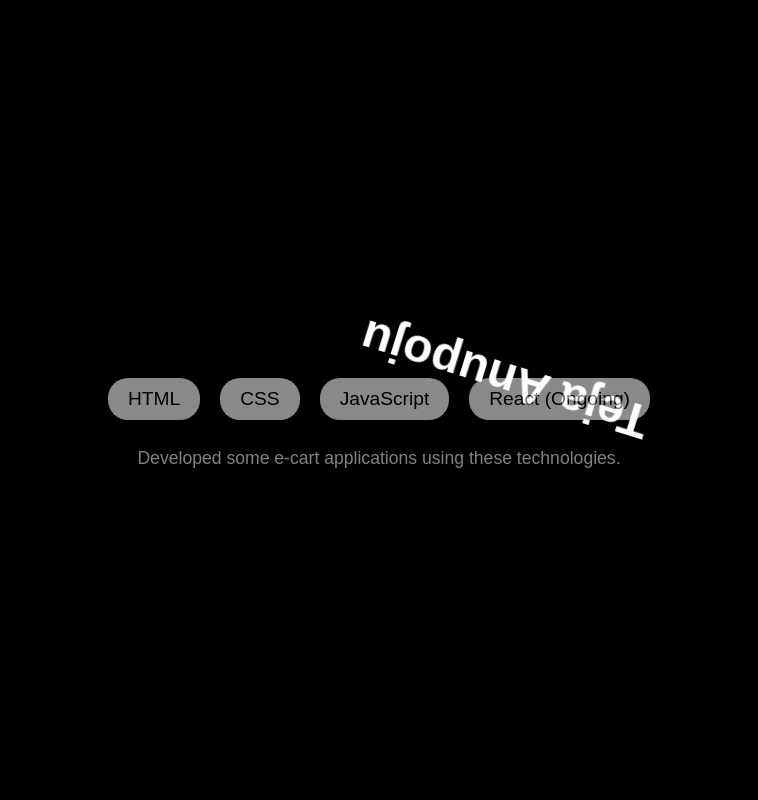
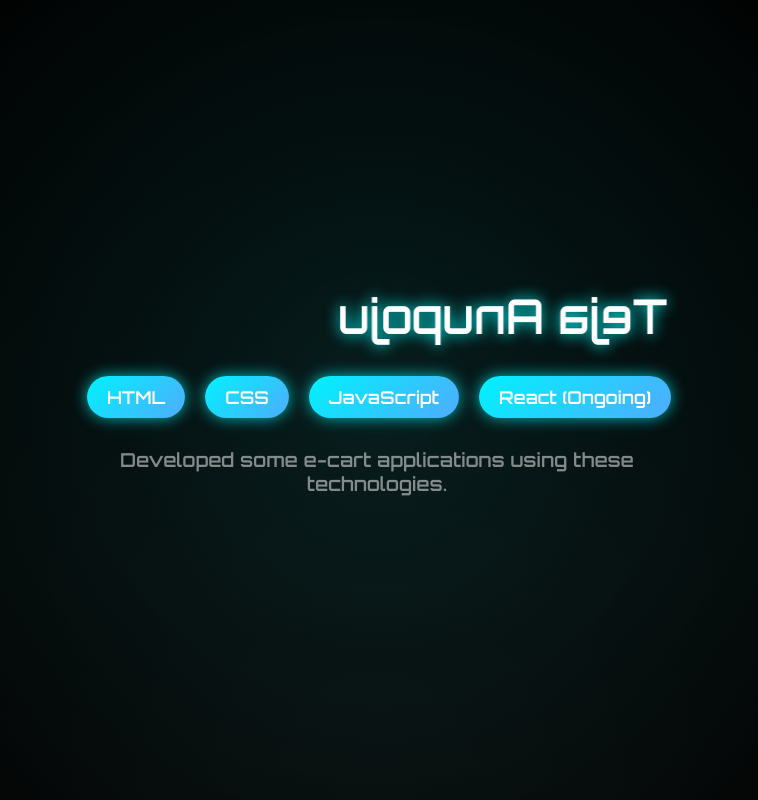
Before and after one commit to anupojuteja/anupojuteja.github.io, a plain HTML site: page index.html in a window 1280 px wide. Shown: the whole page, without its empty margins (261-1019 px from the left). Drawn offline with nearby package versions, Linux system fonts and the light colour scheme.

Commit message:
Update index.html

```diff
--- a/index.html
+++ b/index.html
@@ -2,76 +2,103 @@
 <html lang="en">
   <head>
     <meta charset="UTF-8" />
-    <title>Teja Anupoju - Portfolio</title>
+    <title>Teja Anupoju - Ultra Instinct Portfolio</title>
     <meta name="viewport" content="width=device-width, initial-scale=1.0" />
     <style>
+      @import url('https://fonts.googleapis.com/css2?family=Orbitron:wght@600&display=swap');
+
       body {
         margin: 0;
-        background: black;
+        background: radial-gradient(ellipse at bottom, #0d0d0d 0%, #000000 100%);
         color: white;
-        font-family: sans-serif;
+        font-family: 'Orbitron', sans-serif;
         display: flex;
         flex-direction: column;
         align-items: center;
         justify-content: center;
         min-height: 100vh;
-        overflow-x: hidden;
+        overflow: hidden;
+        position: relative;
       }
 
-      .skill {
-        background: white;
-        color: black;
-        padding: 10px 20px;
-        margin: 10px;
-        border-radius: 20px;
-        font-size: 1.2rem;
-        transition: transform 0.3s ease;
+      .glow {
+        text-shadow: 0 0 5px #00ffff, 0 0 10px #00ffff, 0 0 20px #00ffff, 0 0 40px #00ffff;
       }
 
-      .skill:hover {
-        transform: scale(1.1);
+      .rotating-name {
+        font-size: 3rem;
+        font-weight: bold;
+        animation: spin 10s linear infinite, pulse 2s infinite;
+        color: #ffffff;
+        margin-bottom: 20px;
+      }
+
+      @keyframes spin {
+        0% { transform: rotateY(0deg); }
+        100% { transform: rotateY(360deg); }
+      }
+
+      @keyframes pulse {
+        0%, 100% { text-shadow: 0 0 10px #00ffff; }
+        50% { text-shadow: 0 0 30px #00ffff; }
       }
 
       .skills-container {
         display: flex;
         flex-wrap: wrap;
         justify-content: center;
-        animation: fade 3s infinite;
+        margin: 20px 0;
       }
 
-      .rotating-name {
-        font-size: 3rem;
-        font-weight: bold;
-        animation: spin 10s linear infinite;
+      .skill {
+        background: linear-gradient(135deg, #00f2fe, #4facfe);
+        color: #fff;
+        padding: 10px 20px;
+        margin: 10px;
+        border-radius: 30px;
+        font-size: 1.1rem;
+        box-shadow: 0 0 15px rgba(0, 255, 255, 0.7);
+        transition: transform 0.3s, box-shadow 0.3s;
+      }
+
+      .skill:hover {
+        transform: scale(1.2);
+        box-shadow: 0 0 25px rgba(0, 255, 255, 1);
       }
 
       .description {
         max-width: 600px;
         text-align: center;
-        font-size: 1.1rem;
-        animation: fade 6s infinite;
-      }
-
-      @keyframes spin {
-        0% {
-          transform: rotate(0);
-        }
-        100% {
-          transform: rotate(360deg);
-        }
+        font-size: 1.2rem;
+        color: #ccc;
+        animation: fade 5s infinite;
       }
 
       @keyframes fade {
-        0%, 100% {
-          opacity: 0.5;
-        }
-        50% {
-          opacity: 1;
-        }
+        0%, 100% { opacity: 0.5; }
+        50% { opacity: 1; }
+      }
+
+      .aura {
+        position: absolute;
+        width: 100%;
+        height: 100%;
+        top: 0;
+        left: 0;
+        background: radial-gradient(circle, rgba(0,255,255,0.15) 0%, rgba(0,0,0,0.6) 80%);
+        animation: flicker 2s infinite alternate;
+        pointer-events: none;
+        z-index: -1;
+      }
+
+      @keyframes flicker {
+        from { opacity: 0.4; }
+        to { opacity: 0.6; }
       }
     </style>
   </head>
   <body>
+    <div class="aura"></div>
     <div id="root"></div>
 
     <!-- React + ReactDOM -->
@@ -81,14 +108,14 @@
     <!-- Babel for JSX support -->
     <script src="https://unpkg.com/@babel/standalone/babel.min.js"></script>
 
-    <!-- Your React Code -->
+    <!-- React Ultra Instinct Portfolio -->
     <script type="text/babel">
       function Portfolio() {
         const skills = ["HTML", "CSS", "JavaScript", "React (Ongoing)"];
 
         return (
           <div>
-            <div className="rotating-name">Teja Anupoju</div>
+            <div className="rotating-name glow">Teja Anupoju</div>
             <div className="skills-container">
               {skills.map((skill, index) => (
                 <div key={index} className="skill">{skill}</div>
```
